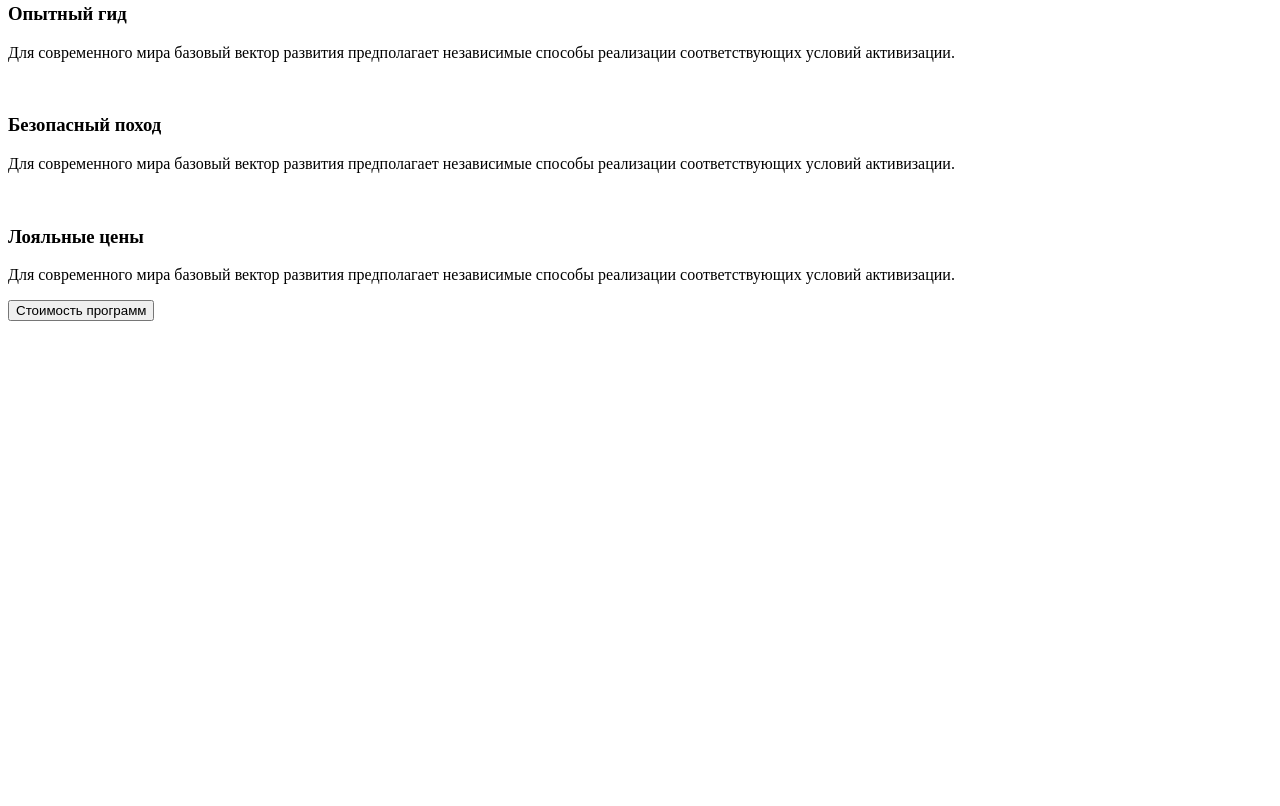
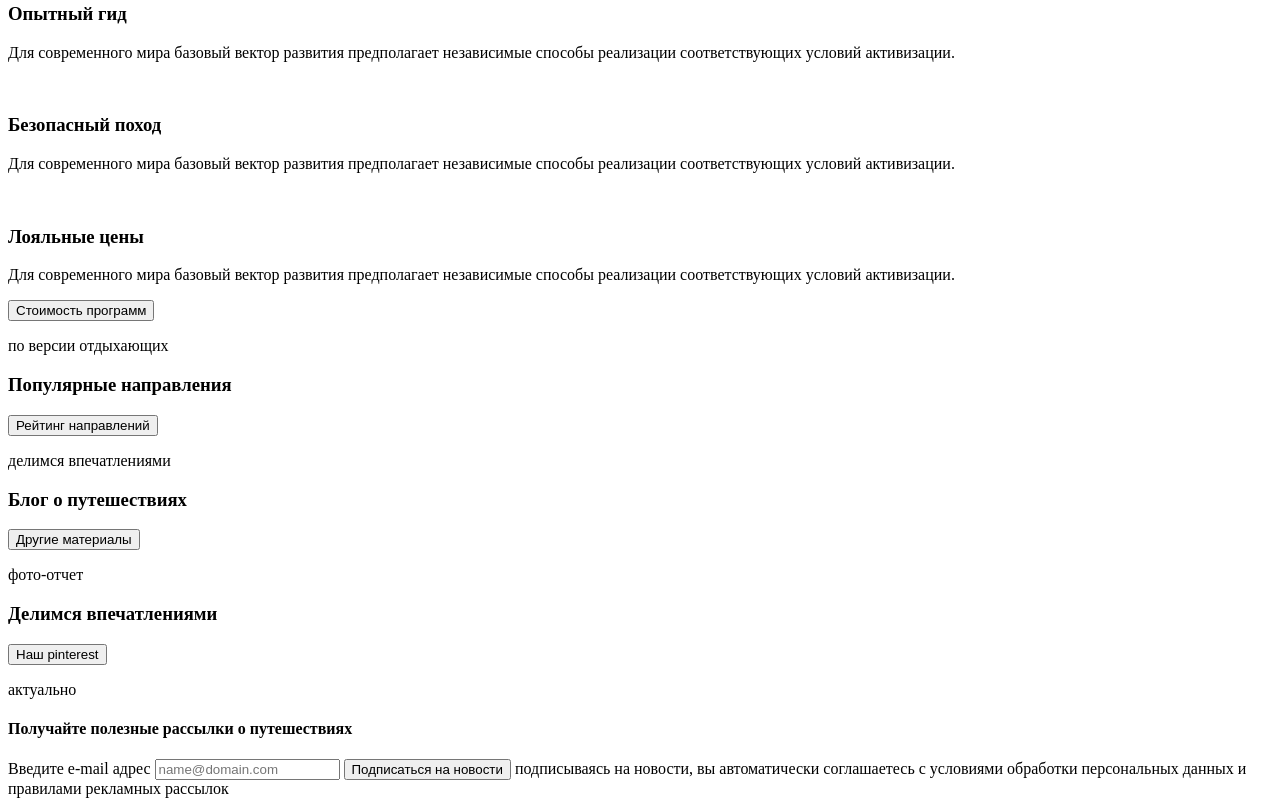
Before and after one commit to KharytonchykRaman/TouristSite, a plain HTML site: page index.html in a window 1280 px wide. Shown: the part 604-1410 px from the top of the page. Before the commit the page ends 933 px from the top, so only its background shows below. Drawn offline with Linux system fonts and the light colour scheme.

Commit message:
Add files via upload

```diff
--- a/index.html
+++ b/index.html
@@ -103,20 +103,57 @@
 
         <section class="section-3">
             <div class="section-3-container">
+                <p class="section-3-preheading">по версии отдыхающих</p>
+                <h3 class="section-3-heading">Популярные направления</h3>
+                <div class="section-3-imgbox">
 
+                </div>
+                <button class="section-3-button">
+                    Рейтинг направлений
+                </button>
             </div>
         </section>
 
         <section class="section-4">
+            <div class="section-4-container">
+                <p class="section-4-preheading">делимся впечатлениями</p>
+                <h3 class="section-4-heading">Блог о путешествиях</h3>
+                <div class="section-4-imgbox">
 
+                </div>
+                <button class="section-4-button">
+                    Другие материалы
+                </button>
         </section>
 
         <section class="section-5">
+            <div class="section-5-container">
+                <p class="section-5-preheading">фото-отчет</p>
+                <h3 class="section-5-heading">Делимся впечатлениями</h3>
+                <div class="section-5-imgbox">
 
+                </div>
+                <button class="section-5-button">
+                    Наш pinterest
+                </button>
         </section>
 
         <section class="section-6">
-
+            <div class="section-6-container">
+                <div class="section-6-header">
+                    <p class="section-6-preheading">актуально</p>
+                    <h4 class="section-6-heading">Получайте полезные рассылки о путешествиях</h4>
+                </div>
+                <div class="section-6-email">
+                    <form action="">
+                        <label for="email">Введите e-mail адрес</label>
+                        <input type="email" name="email" id="email" autocomplete="email"  placeholder="name@domain.com">
+                        <button type="submit">Подписаться на новости</button>
+                        <label>подписываясь на новости, вы автоматически соглашаетесь с <span>условиями обработки персональных
+                            данных</span> и <span>правилами рекламных рассылок</span></label>
+                    </form>
+                </div>
+            </div>
         </section>
     </main>
 
```
